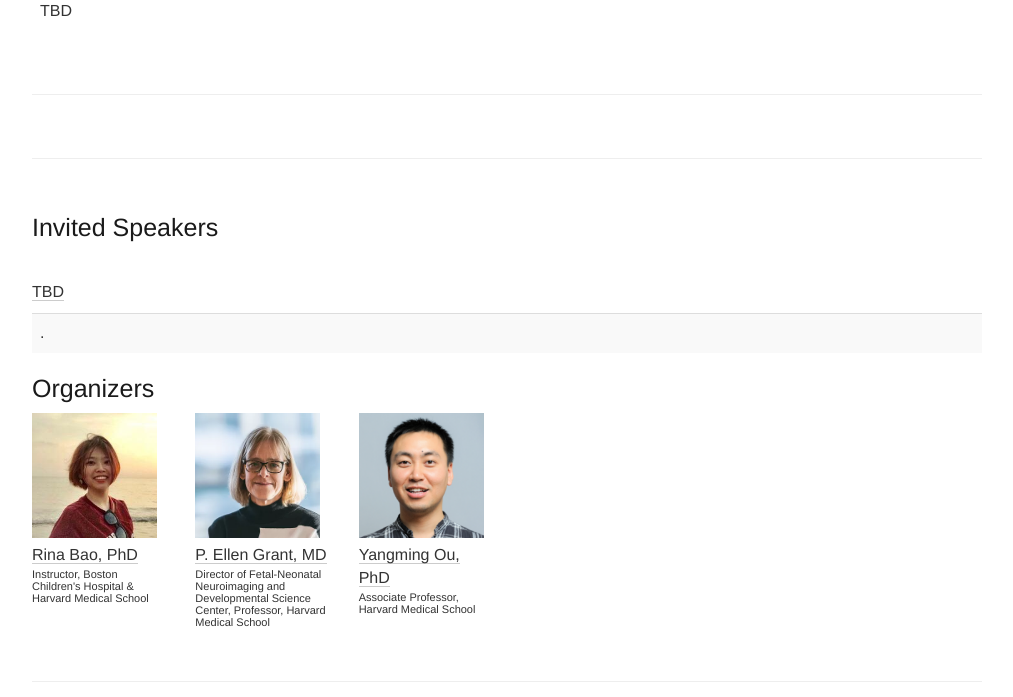
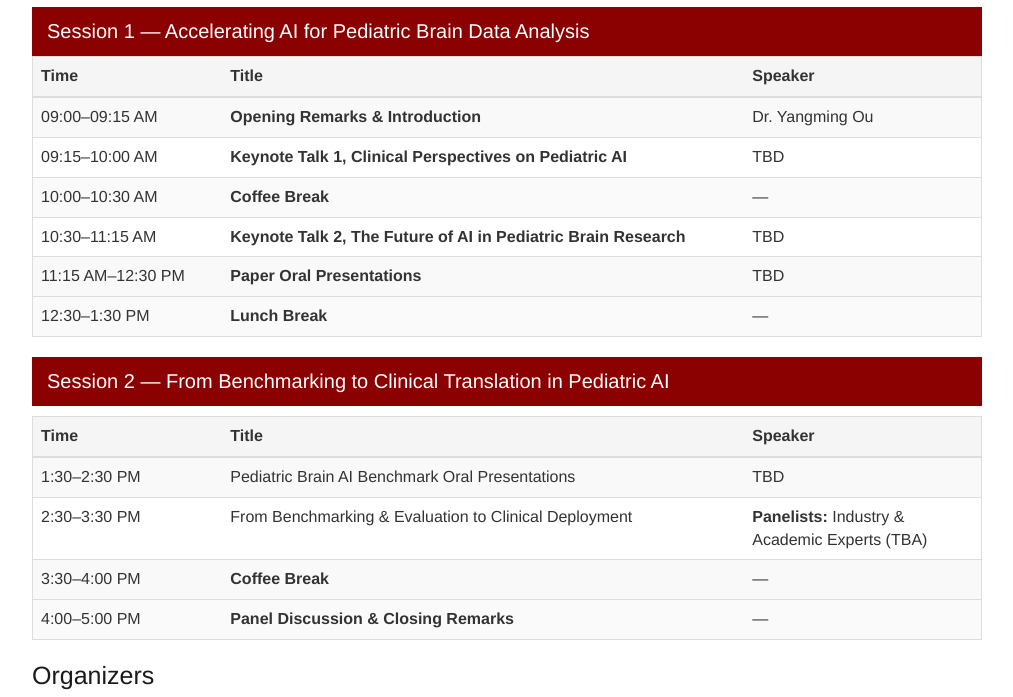
Before and after one commit to pediatricbrainanalysis/pediatricbrainanalysis.github.io, a plain HTML site: page index.html in a window 1280 px wide. Shown: the part 1694-2391 px from the top of the page, without its empty margins (133-1146 px from the left). Drawn offline with nearby package versions, Linux system fonts and the light colour scheme; some packages are replaced by stand-ins of ours; a script that the page names is missing.

Commit message:
Refine session titles and polish workshop program tables

```diff
--- a/index.html
+++ b/index.html
@@ -52,9 +52,8 @@
         <li><a href="#intro">Introduction</a></li>
         <li><a href="#Submissions">Call for papers</a></li>
         <li><a href="#schedule">Schedule</a></li>
-        <li><a href="#speakers">Invited Speakers</a></li>
         <li><a href="#organizers">Organizers</a></li>
-        <li><a href="#contact">contact</a></li>
+        <li><a href="#contact">Contact</a></li>
       </ul>
     </div>
 
@@ -125,7 +124,7 @@
     <p>
     Understanding the developing pediatric brain is critical for advancing pediatric healthcare and neuroscience. Early life is a period of rapid brain development and vulnerability, during which structural and functional brain alterations are closely linked to long-term cognitive and motor outcomes. Yet, studying the pediatric brain remains highly challenging due to dynamic morphology, limited data availability, and the lack of specialized analysis tools.
     Despite progress in neuroimaging, many methods are optimized for adult brains and do not generalize well to pediatric populations. Furthermore, integration of multimodal data—including imaging, electronic health records, radiology reports, genetics, and social determinants—has been limited. This workshop will provide a dedicated forum for advancing pediatric brain data analysis.
-    Over the past three years, we have organized the international BONBID-HIE challenges on International Conference on Medical Image Computing and computer Assisted Intervention (MICCAI) 2023 and 2024, which focused on neonatal brain injury hypoxic-ischemic encephalopathy (HIE, affecting 1–5 per 1,000 newborns) and attracted more than 4,000 dataset downloads and over 300 participants from over 20 countries worldwide. Building on this foundation, we hope this workshop will broaden the scope to encompass infant and pediatric brain imaging more generally, addressing diverse conditions, multimodal data integration, and clinically relevant algorithms. In doing so, we aim to unite clinicians, engineers, and scientists to develop machine learning models with strong clinical relevance, promoting reproducibility, explainability, and clinical adoption.
+    We hope this workshop will broaden the scope to encompass infant and pediatric brain data more generally, addressing diverse conditions, multimodal data integration, and clinically relevant algorithms. In doing so, we aim to unite clinicians, engineers, and scientists to develop machine learning models with strong clinical relevance, promoting reproducibility, explainability, and clinical adoption.
     </p>
   </div>
 </div>
@@ -165,6 +164,13 @@
     </table>
   </div>
 </div>
+
+
+
+<p><br /></p>
+
+<hr />
+
 
 <div class="row" id="Submissions">
   <div class="col-xs-12">
@@ -224,72 +230,110 @@
 
 
 <p><br /></p>
+
+<hr />
+
 <div class="row" id="schedule">
   <div class="col-xs-12">
-    <h2>1st Pediatric Brain Data Analysis Workshop</h2>
+    <h2>1st Pediatric Brain Data Analysis Workshop, 4/9/2026</h2>
+    <h4>In Conjunction with
+      <a href="https://biomedicalimaging.org/2026/workshops-2/">ISBI 2026</a>
+    </h4>
   </div>
 </div>
+
+<!-- ================= Session 1 ================= -->
 <div class="row">
   <div class="col-xs-12">
-     <table class="table table-striped">
+
+    <h3 style="background-color:#8B0000; color:white; padding:12px 15px; margin-bottom:0;">
+      Session 1 — Accelerating AI for Pediatric Brain Data Analysis
+    </h3>
+
+    <table class="table table-striped" style="margin-top:0; border:1px solid #ddd;">
+      <thead style="background-color:#f5f5f5;">
+        <tr>
+          <th style="width:20%;">Time</th>
+          <th style="width:55%;">Title</th>
+          <th style="width:25%;">Speaker</th>
+        </tr>
+      </thead>
       <tbody>
-        <!-- <tr><td>TBD</td><td>TBD</td></tr> -->
         <tr>
-          <td><a href="https://biomedicalimaging.org/2026/workshops-2/">In Conjunction with ISBI 2026</a>
-            <strong><b></b></strong></td>
+          <td>09:00–09:15 AM</td>
+          <td><strong>Opening Remarks & Introduction</strong></td>
+          <td>Dr. Yangming Ou</td>
         </tr>
-        <tr> <td>TBD</td>
+        <tr>
+          <td>09:15–10:00 AM</td>
+          <td><strong>Keynote Talk 1, Clinical Perspectives on Pediatric AI</strong> </td>
+          <td>TBD</td>
+        </tr>
+        <tr style="background-color:#fafafa;">
+          <td>10:00–10:30 AM</td>
+          <td><strong>Coffee Break</strong></td>
+          <td>—</td>
+        </tr>
+        <tr>
+          <td>10:30–11:15 AM</td>
+          <td><strong>Keynote Talk 2, The Future of AI in Pediatric Brain Research</strong></td>
+          <td>TBD</td>
+        </tr>
+        <tr>
+          <td>11:15 AM–12:30 PM</td>
+          <td><strong>Paper Oral Presentations</strong></td>
+          <td>TBD</td>
+        </tr>
+        <tr style="background-color:#fafafa;">
+          <td>12:30–1:30 PM</td>
+          <td><strong>Lunch Break</strong></td>
+          <td>—</td>
         </tr>
       </tbody>
     </table>
+
   </div>
 </div>
 
-<p><br /></p>
-
-<hr />
-
-
-
-<p><br /></p>
-
-<hr />
-
-<p><br /></p>
-<div class="row" id="speakers">
-  <div class="col-xs-12">
-    <h2>Invited Speakers</h2>
-  </div>
-</div>
+<!-- ================= Session 2 ================= -->
 <div class="row">
   <div class="col-xs-12">
-     <table class="table table-striped">
+
+    <h3 style="background-color:#8B0000; color:white; padding:12px 15px; margin-bottom:0;">
+      Session 2 — From Benchmarking to Clinical Translation in Pediatric AI
+    </h3>
+    <table class="table table-striped" style="margin-top:10px; border:1px solid #ddd;">
+      <thead style="background-color:#f5f5f5;">
+        <tr>
+          <th style="width:20%;">Time</th>
+          <th style="width:55%;">Title</th>
+          <th style="width:25%;">Speaker</th>
+        </tr>
+      </thead>
       <tbody>
-        <!-- <tr><td>TBD</td><td>TBD</td></tr> -->
         <tr>
-          <div class="row">
-            <div class="col-xs-2">
-              <img class="people-pic" src="" />
-            <div class="people-name">
-            <a href="http://">TBD</a>
-            </div>
-            </div>
-
-          </div>
-          <td>.</td>
-          <!-- <td>12:00 - 12:10</td> -->
+          <td>1:30–2:30 PM</td>
+          <td>Pediatric Brain AI Benchmark Oral Presentations</td>
+          <td>TBD</td>
         </tr>
-        <!-- <tr>
-          <td><i>HIE Lesion Detection and Outcome Prediction</i></td>
-          <td>12:10 - 12:40</td>
+        <tr>
+          <td>2:30–3:30 PM</td>
+          <td>From Benchmarking & Evaluation to Clinical Deployment</td>
+          <td><strong>Panelists:</strong> Industry & Academic Experts (TBA)</td>
         </tr>
-
         <tr>
-          <td>Winner Talk for HIE</td>
-          <td>14:50 - 15:00</td>
-        </tr> -->
+          <td>3:30–4:00 PM</td>
+          <td><strong>Coffee Break</strong></td>
+          <td>—</td>
+        </tr>
+        <tr style="background-color:#fafafa;">
+          <td>4:00–5:00 PM</td>
+          <td><strong>Panel Discussion & Closing Remarks</strong></td>
+          <td>—</td>
+        </tr>
       </tbody>
     </table>
+
   </div>
 </div>
 
```
Also changed, not shown: 3 other files.
